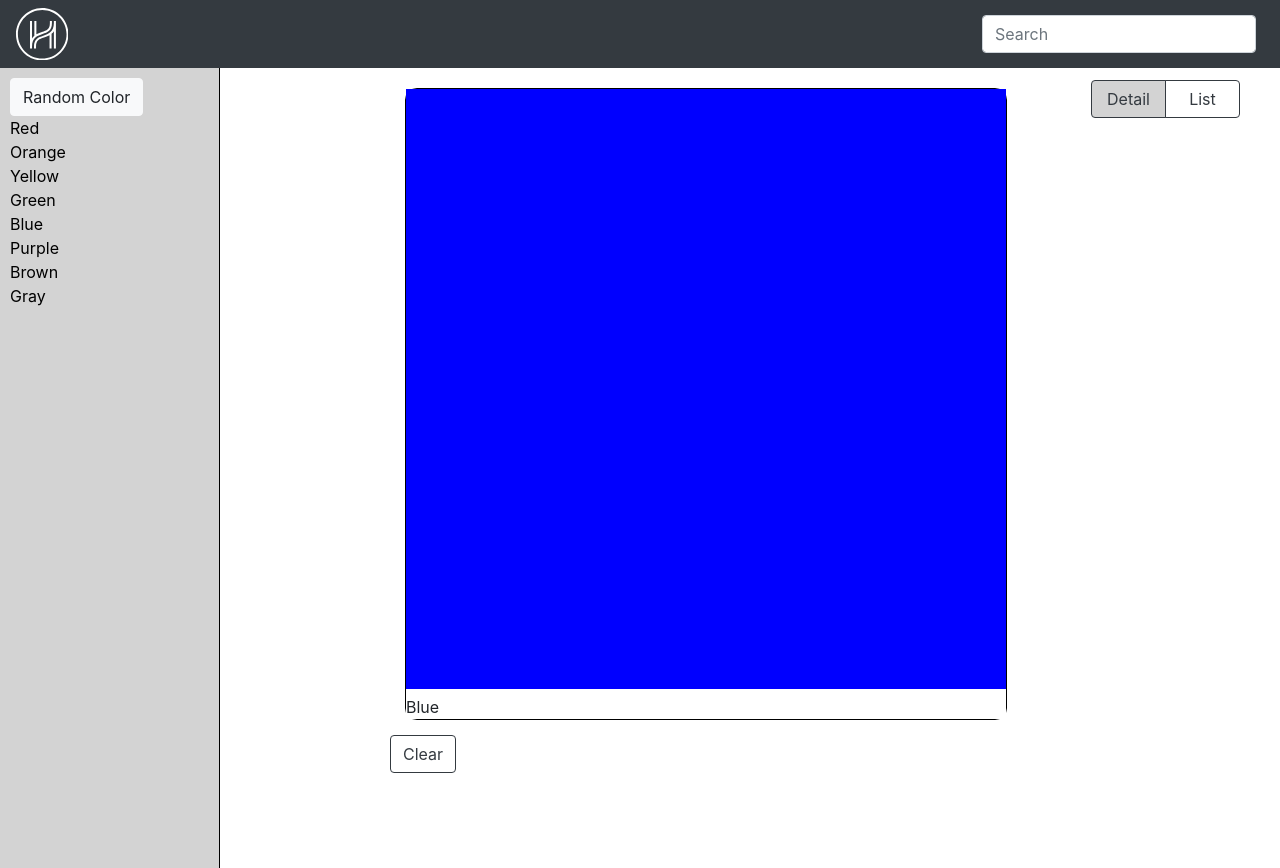
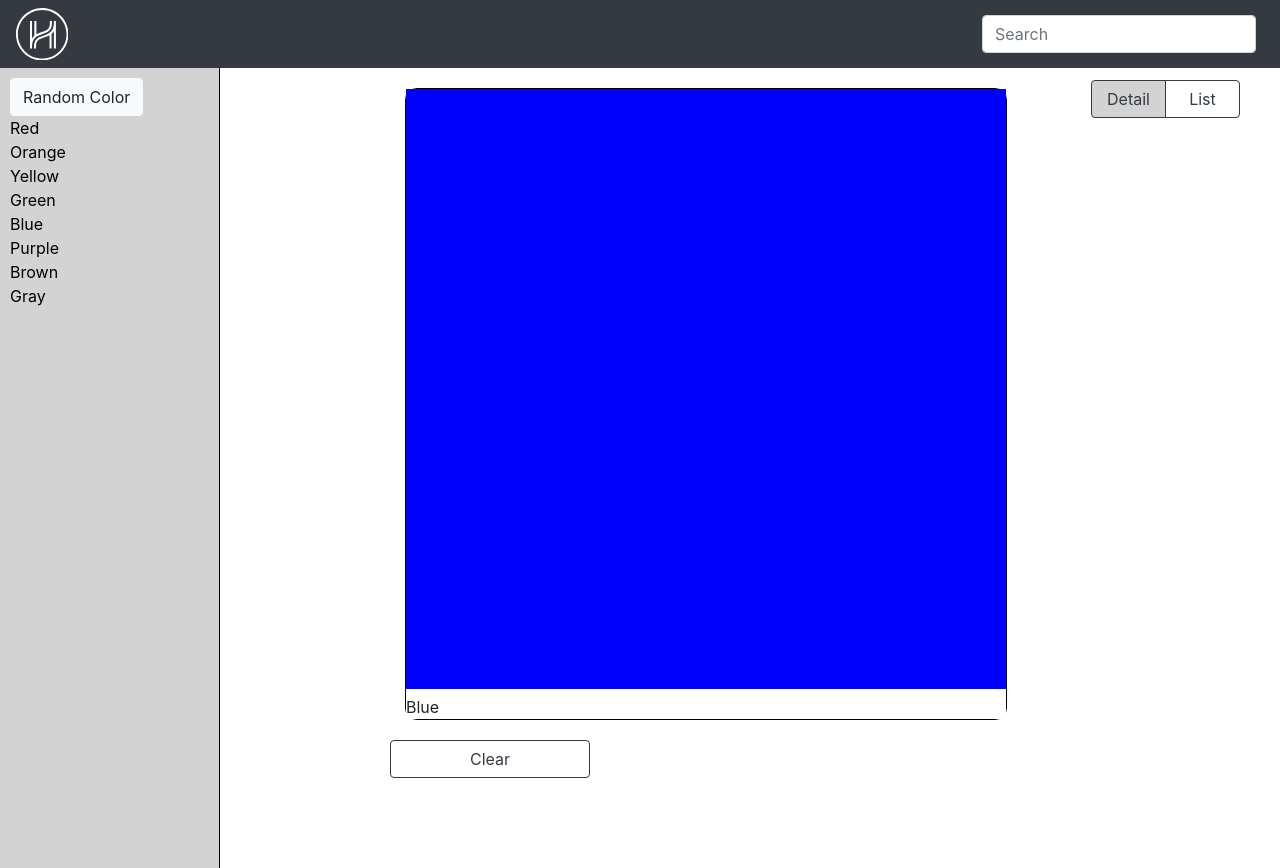
Before and after one commit to curtisyungen/hh-interview, a React (Create React App) app: page /detail in a window 1280 px wide. Built offline with nearby package versions, Linux system fonts and the light colour scheme.

Commit message:
Add files via upload

```diff
--- a/src/pages/DetailView.css
+++ b/src/pages/DetailView.css
@@ -1,3 +1,8 @@
+.clearBtn {
+    margin: 5px auto;
+    width: 200px;
+}
+
 .detailView {
     margin: 5px auto;
     max-width: 500px;
```
